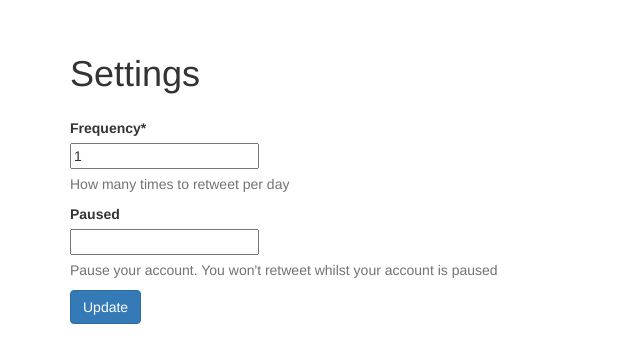
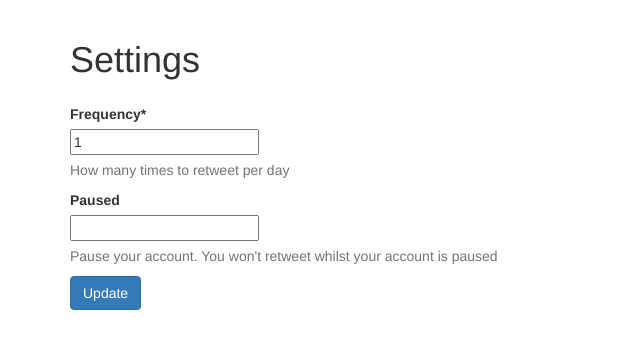
Before and after one commit to beaumartinez/rdf, a Django app: template rdf/templates/settings.html in a window 1280 px wide. Shown: the part 155-518 px from the top of the page, without its empty margins (0-640 px from the left). Run offline with Django 3.2, Linux system fonts and the light colour scheme; tables that the repository leaves empty hold one stand-in row (values such as "Sample post"); the template is opened without the code that fills it: values that come from a table or form of the project are taken from there, most other values are stand-ins (such as "Sample title", 1, 10 or a date in 2020); some libraries are stand-ins or nearby versions.

Commit message:
Don't pad "title" headers

```diff
--- a/rdf/templates/home.html
+++ b/rdf/templates/home.html
@@ -4,7 +4,7 @@
 
 {% block contents %}
     <section>
-        <h1>Hi @{{ twitter_user.screen_name }}</h1>
+        <h1 class=title>Hi @{{ twitter_user.screen_name }}</h1>
         {% if not profile.settings.paused %}
             <p>Your next retweet will be <abbr title="{{ profile.next_retweet|date:'DATETIME_FORMAT' }} UTC"><time datetime="{{ profile.next_retweet.isoformat }}">{{ profile.next_retweet|naturaltime }}</time></abbr>.
             <p>You retweet {{ profile.settings.frequency }} time{{ profile.settings.frequency|pluralize }} a day.
--- a/rdf/templates/settings.html
+++ b/rdf/templates/settings.html
@@ -3,7 +3,7 @@
 {% load crispy_forms_tags %}
 
 {% block contents %}
-    <h1>Settings</h1>
+    <h1 class=title>Settings</h1>
 
     {% crispy form %}
 {% endblock %}
```
